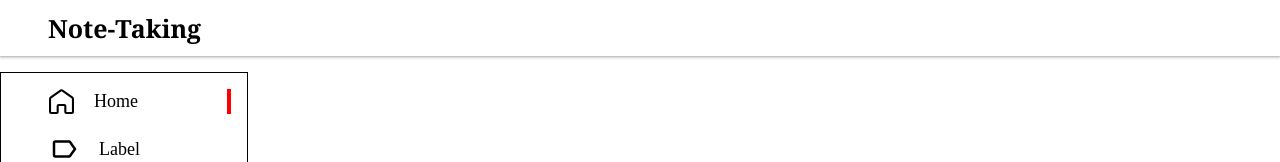
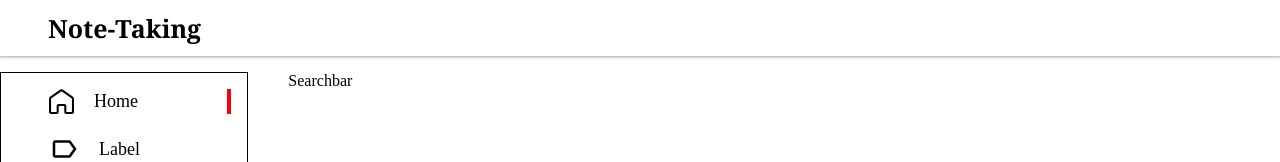
Before and after one commit to prince2167/Note-taking, a React (Vite) app: page / in a window 1280 px wide. Shown: the top 162 px of the page. Built offline with nearby package versions, Linux system fonts and the light colour scheme.

Commit message:
create : seachbar

```diff
--- a/src/components/Layout/Layout.jsx
+++ b/src/components/Layout/Layout.jsx
@@ -1,6 +1,6 @@
 import classes from "./Layout.module.css";
 import { Outlet } from "react-router-dom";
-import { Navbar, Sidebar } from "../../components/index";
+import { Navbar, Searchbar, Sidebar } from "../../components/index";
 
 const Layout = () => {
   return (
@@ -9,6 +9,7 @@ const Layout = () => {
       <div className={classes.layout}>
         <Sidebar />
         <main className={classes.main}>
+          <Searchbar />
           <Outlet />
         </main>
       </div>
```
